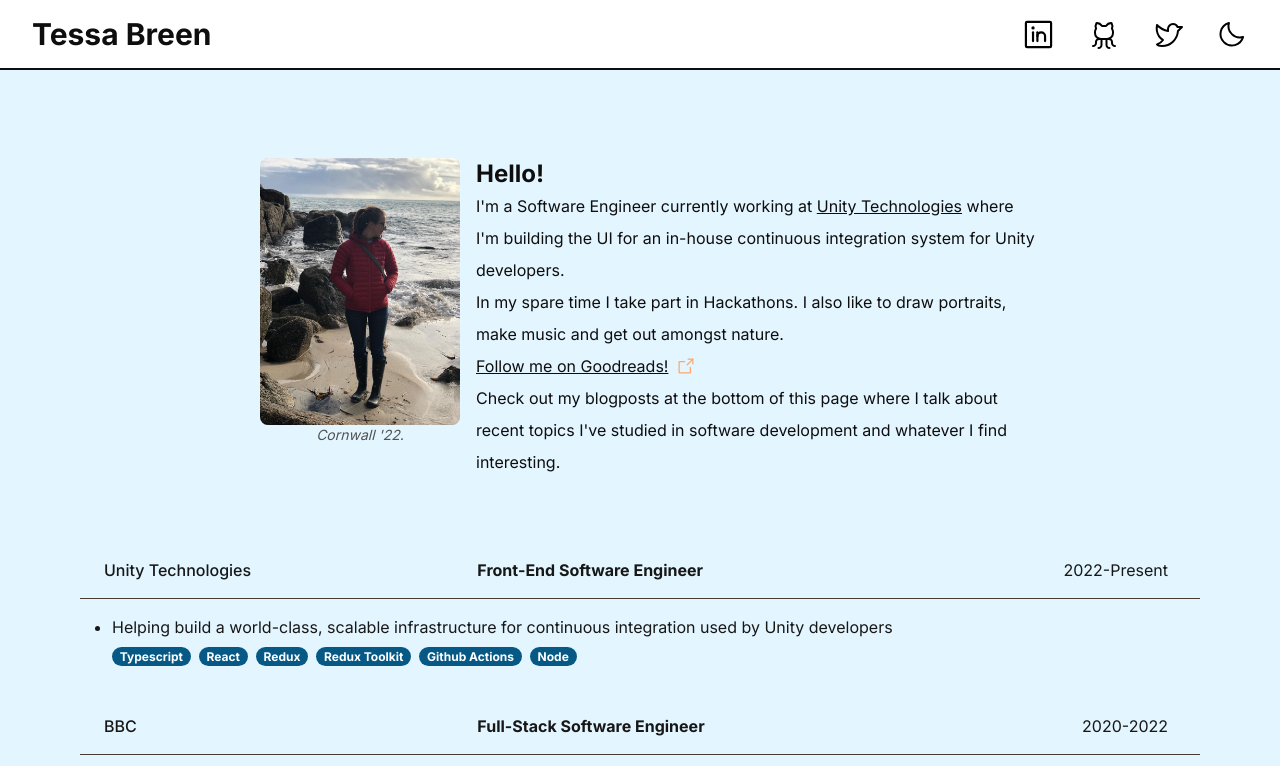
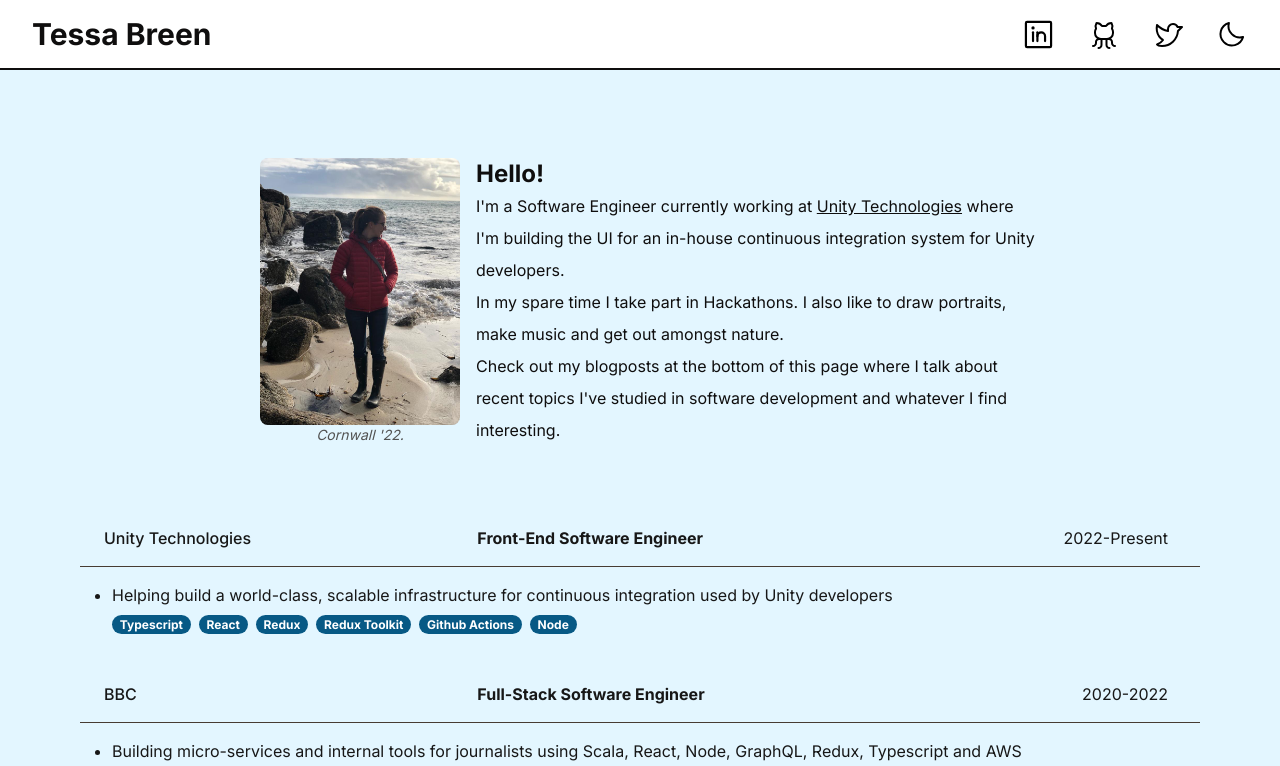
Before and after one commit to Mynameistessa/my-website, a Next.js app: page / in a window 1280 px wide. Shown: the top 766 px of the page. Built offline with nearby package versions, Linux system fonts and the light colour scheme.

Commit message:
Hide random goodreads link for now

```diff
--- a/components/Intro.tsx
+++ b/components/Intro.tsx
@@ -30,12 +30,12 @@
         </a>
         {' '} where I&apos;m building the UI for an in-house continuous integration system for Unity developers.
         <p>In my spare time I take part in Hackathons. I also like to draw portraits, make music and get out amongst nature.</p>
-        <a target="_blank" rel="noreferrer" href="https://www.goodreads.com/tessabreen" className="w-fit group transition-all duration-300 ease-in-out flex items-center">
+        {/* <a target="_blank" rel="noreferrer" href="https://www.goodreads.com/tessabreen" className="w-fit group transition-all duration-300 ease-in-out flex items-center">
           <u className='bg-left-bottom bg-gradient-to-r dark:from-white dark:to-white from-warm-yellow to-warm-yellow bg-[length:0%_2px] bg-no-repeat group-hover:bg-[length:100%_2px] transition-all duration-500 ease-out'>
             Follow me on Goodreads!
           </u>
           <ArrowSquareOut size={20} color={'#FDA769'} className='ml-2' />
-        </a>
+        </a> */}
         <p>Check out my blogposts at the bottom of this page where I talk about recent topics I&apos;ve studied in software development and whatever I find interesting.</p>
       </div>
     </div>
```
